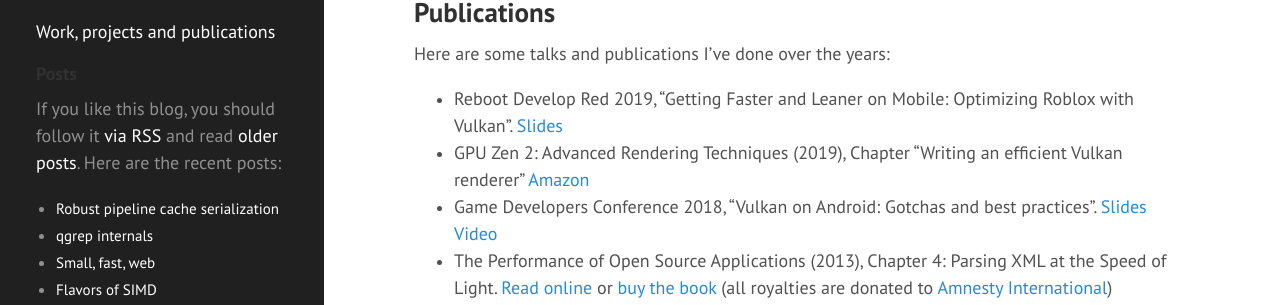
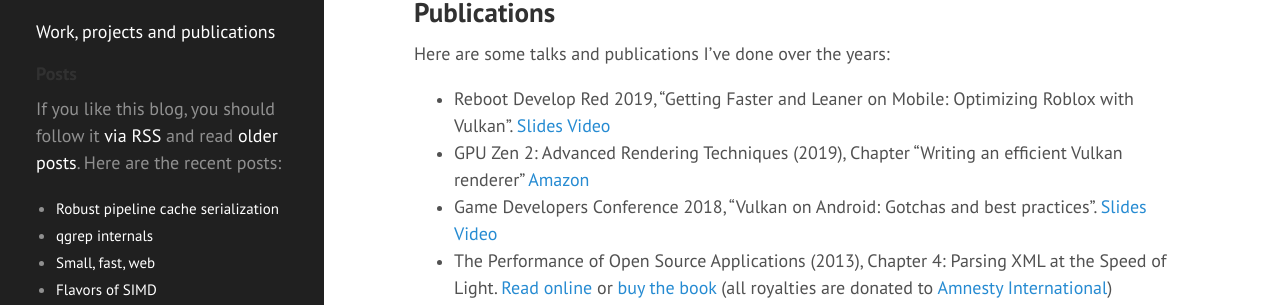
Before and after one commit to zeux/zeux.github.io, a Jekyll site: the page built from about.md, in a window 1280 px wide and 900 px high, scrolled down 1334 px. Shown: the part 144-449 px from the top of the window. Built offline with Jekyll 4.4.1, drawn with Linux system fonts in a browser that asks for light colours.

Commit message:
Add Reboot video

```diff
--- a/about.md
+++ b/about.md
@@ -52,7 +52,7 @@
 
 Here are some talks and publications I've done over the years:
 
-* Reboot Develop Red 2019, "Getting Faster and Leaner on Mobile: Optimizing Roblox with Vulkan". [Slides](/data/reboot2019.pdf)
+* Reboot Develop Red 2019, "Getting Faster and Leaner on Mobile: Optimizing Roblox with Vulkan". [Slides](/data/reboot2019.pdf) [Video](https://www.youtube.com/watch?v=hPW5ckkqiqA)
 * GPU Zen 2: Advanced Rendering Techniques (2019), Chapter "Writing an efficient Vulkan renderer" [Amazon](https://www.amazon.com/GPU-Zen-Advanced-Rendering-Techniques/dp/179758314X)
 * Game Developers Conference 2018, "Vulkan on Android: Gotchas and best practices". [Slides](/data/gdc2018.pdf) [Video](https://www.youtube.com/watch?v=Aeo62YzofGc)
 * The Performance of Open Source Applications (2013), Chapter 4: Parsing XML at the Speed of Light. [Read online](http://aosabook.org/en/posa/parsing-xml-at-the-speed-of-light.html) or [buy the book](http://aosabook.org/en/buy.html#posa) (all royalties are donated to [Amnesty International](http://www.amnesty.org/))
```
